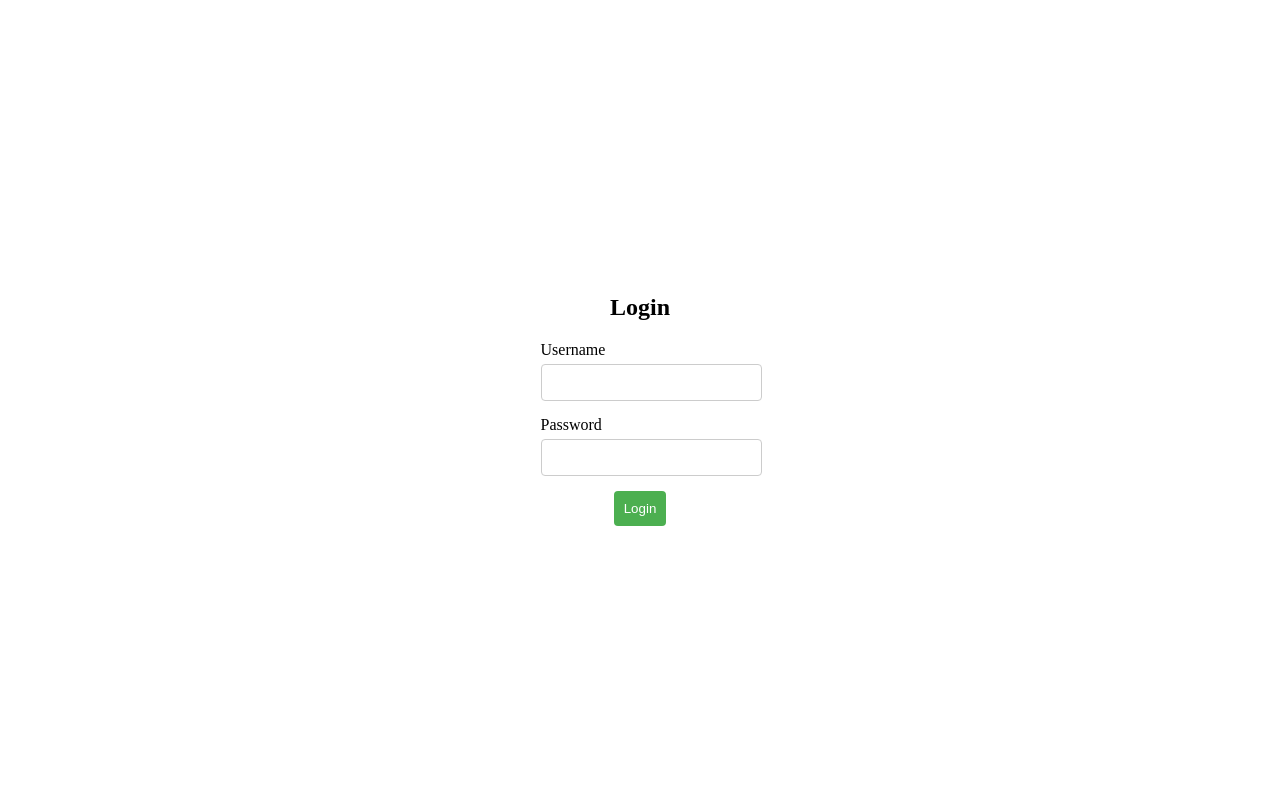
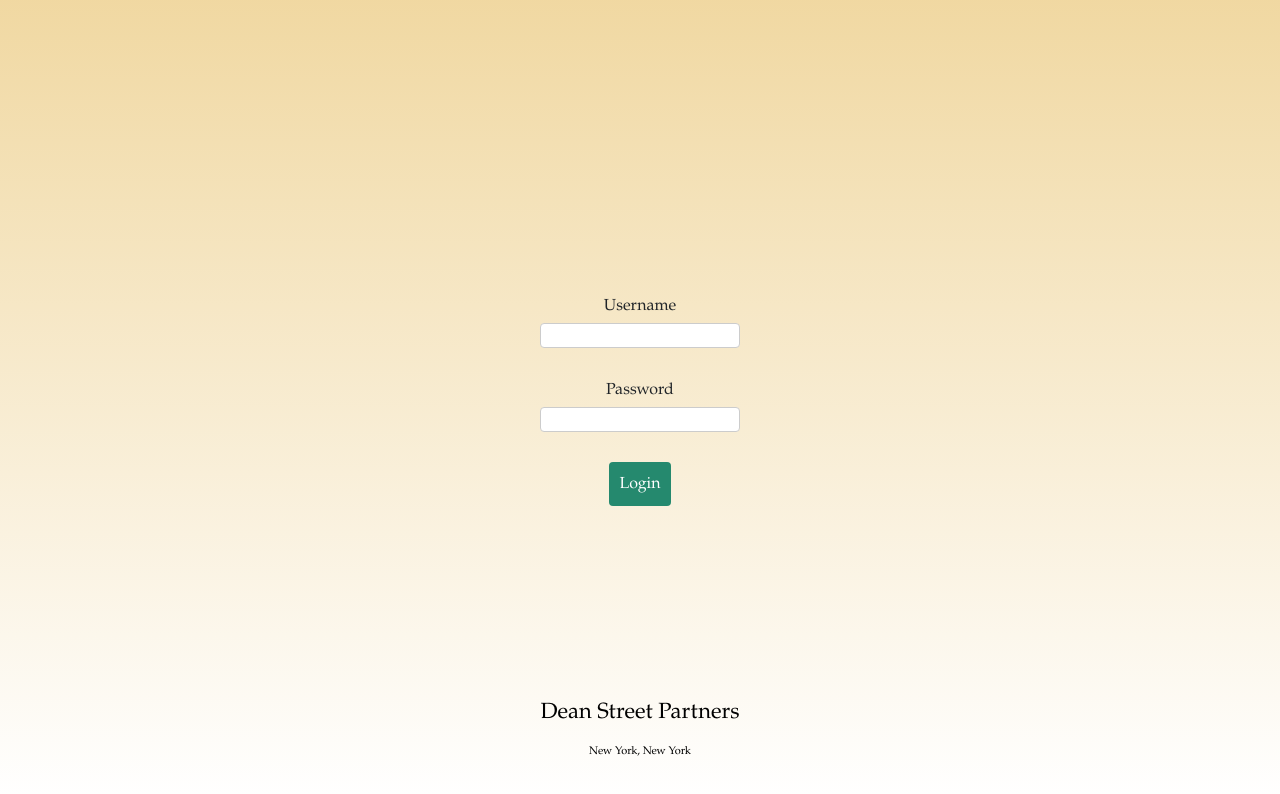
Before and after one commit to eswhang/DeanStPartners, a plain HTML site: page investors.html in a window 1280 px wide. Drawn offline with nearby package versions, Linux system fonts and the light colour scheme.

Commit message:
Updated Investors and Index pages

```diff
--- a/investors.html
+++ b/investors.html
@@ -1,25 +1,35 @@
 <!DOCTYPE html>
 <html>
 <head>
-    <title>Login</title>
-    <link rel="stylesheet" type="text/css" href="styles.css">
+    <title>Investor Login</title>
+    <link rel="stylesheet" href="https://stackpath.bootstrapcdn.com/bootstrap/4.5.2/css/bootstrap.min.css">
+    <link rel="stylesheet" href="styles.css">
+    <script src="https://code.jquery.com/jquery-3.5.1.min.js"></script>
+    <script src="https://stackpath.bootstrapcdn.com/bootstrap/4.5.2/js/bootstrap.min.js"></script>
+    <script src="https://cdn.jsdelivr.net/npm/three@0.125.2/build/three.min.js"></script>
+    <script src="https://cdn.jsdelivr.net/npm/three@0.125.2/examples/js/loaders/GLTFLoader.js"></script>
 </head>
-<body>
+<body style="background: linear-gradient(to bottom, rgba(240, 215, 159, 0.974), white); min-height: 100vh; margin: 0; display: flex; justify-content: center; align-items: center;">
     <div class="container">
-        <form class="login-form" style="display: flex; flex-direction: column; align-items: center; justify-content: center; height: 100vh;">
-            <h2>Login</h2>
+        <form class="login-form" style="display: flex; flex-direction: column; align-items: center; justify-content: center;">
             <div class="form-input">
-                <label for="username">Username</label>
-                <input type="text" id="username" name="username" required>
+                <div class="form-input" style="text-align: center;">
+                    <label for="username">Username</label>
+                    <input type="text" id="username" name="username" required>
+                </div>
             </div>
             <div class="form-input">
-                <label for="password">Password</label>
-                <input type="password" id="password" name="password" required>
+                <div class="form-input" style="text-align: center;">
+                    <label for="username">Password</label>
+                    <input type="text" id="password" name="password" required>
+                </div>
             </div>
-            <button type="submit">Login</button>
+            <button type="submit" class="login-button">Login</button>
         </form>
     </div>
-    </div>
-    </div>
+    <footer>
+        <a href="index.html" class="footer-text garamond-font" style="position: absolute; bottom: 70px; right: 50%; color: black; transform: translateX(50%); font-size: 22px; text-decoration: none;">Dean Street Partners</a>
+        <div class="footer-text garamond-font" style="position: absolute; bottom: 40px; right: 50%; color: black; transform: translateX(50%); font-size: 11px;">New York, New York</div>
+    </footer>
 </body>
 </html>
--- a/styles.css
+++ b/styles.css
@@ -22,6 +22,7 @@
 .footer-text, .nav-link {
     font-size: 1em;
     font-family: 'Garamond', serif;
+    color: black;
 }
 .layered-text {
     position: relative;
@@ -61,6 +62,7 @@ body {
     align-items: center;
     height: 100vh;
     margin: 0;
+    font-family: 'Garamond', serif;
 }
 
 .container {
@@ -90,9 +92,24 @@ body {
 
 .login-form button {
     padding: 10px;
-    background-color: #4CAF50;
+    background-color: rgb(37, 137, 110);
     color: white;
     border: none;
     border-radius: 4px;
-    cursor: pointer;
+    cursor: hand;
 }
+.nav-link.garamond-font:hover{
+    color: #949697;
+}
+.form-input input {
+    width: 200px;
+    height: 25px;
+}
+.block {
+    height: 1000px; /* Adjust this value as needed */
+    display: flex;
+    flex-direction: column; /* Add this line */
+    justify-content: center;
+    align-items: center;
+    overflow-y: auto; /* Add this to make the block contents scrollable if they exceed the height */
+}
```
Also changed, not shown: about.html (+0 -7 lines), contact.html (+3 -1 lines), index.html (+3 -6 lines).
